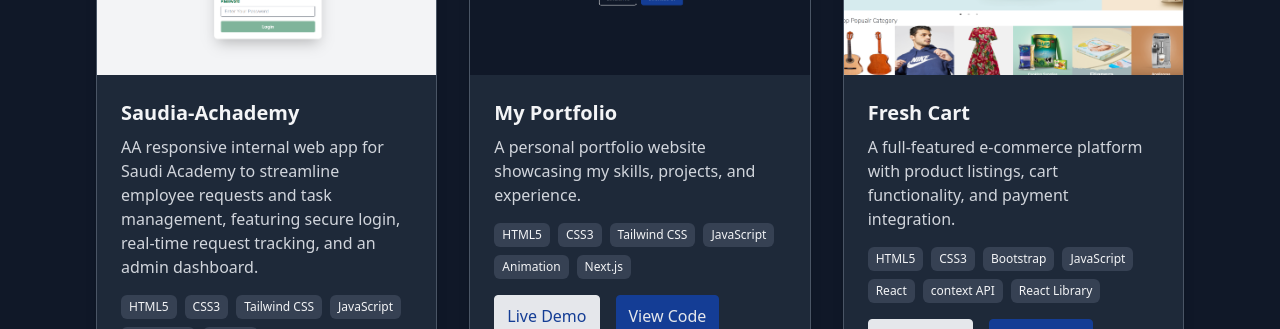
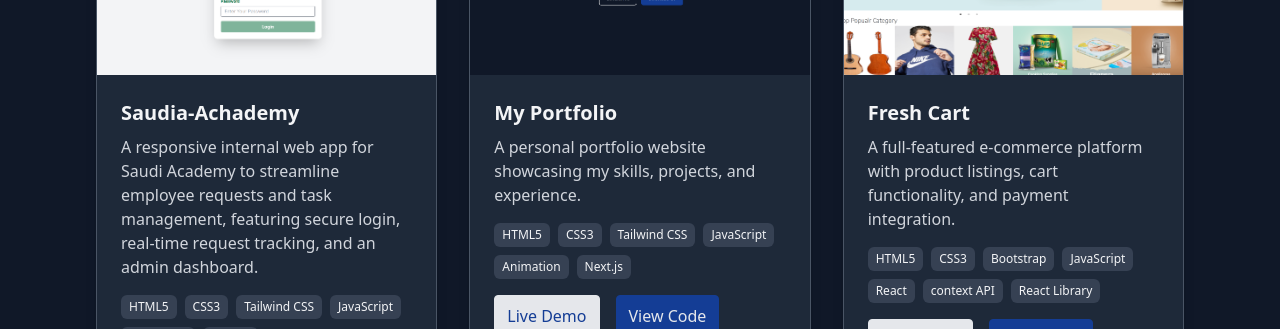
Before and after one commit to MohamedElrewiny/New-Portfolio, a Next.js app: page / in a window 1280 px wide. Shown: the part 2720-3049 px from the top of the page. Built offline with nearby package versions, Linux system fonts and the light colour scheme.

Commit message:
Fix typo in project description for Saudia-Achademy

```diff
--- a/src/app/constants/projects.js
+++ b/src/app/constants/projects.js
@@ -3,7 +3,7 @@ export const projects = [
     id: 1,
     title: "Saudia-Achademy",
     description:
-      "AA responsive internal web app for Saudi Academy to streamline employee requests and task management, featuring secure login, real-time request tracking, and an admin dashboard.",
+      "A responsive internal web app for Saudi Academy to streamline employee requests and task management, featuring secure login, real-time request tracking, and an admin dashboard.",
     image: "/next/saudia_acadimi.png",
     technologies: [
       "HTML5",
```
